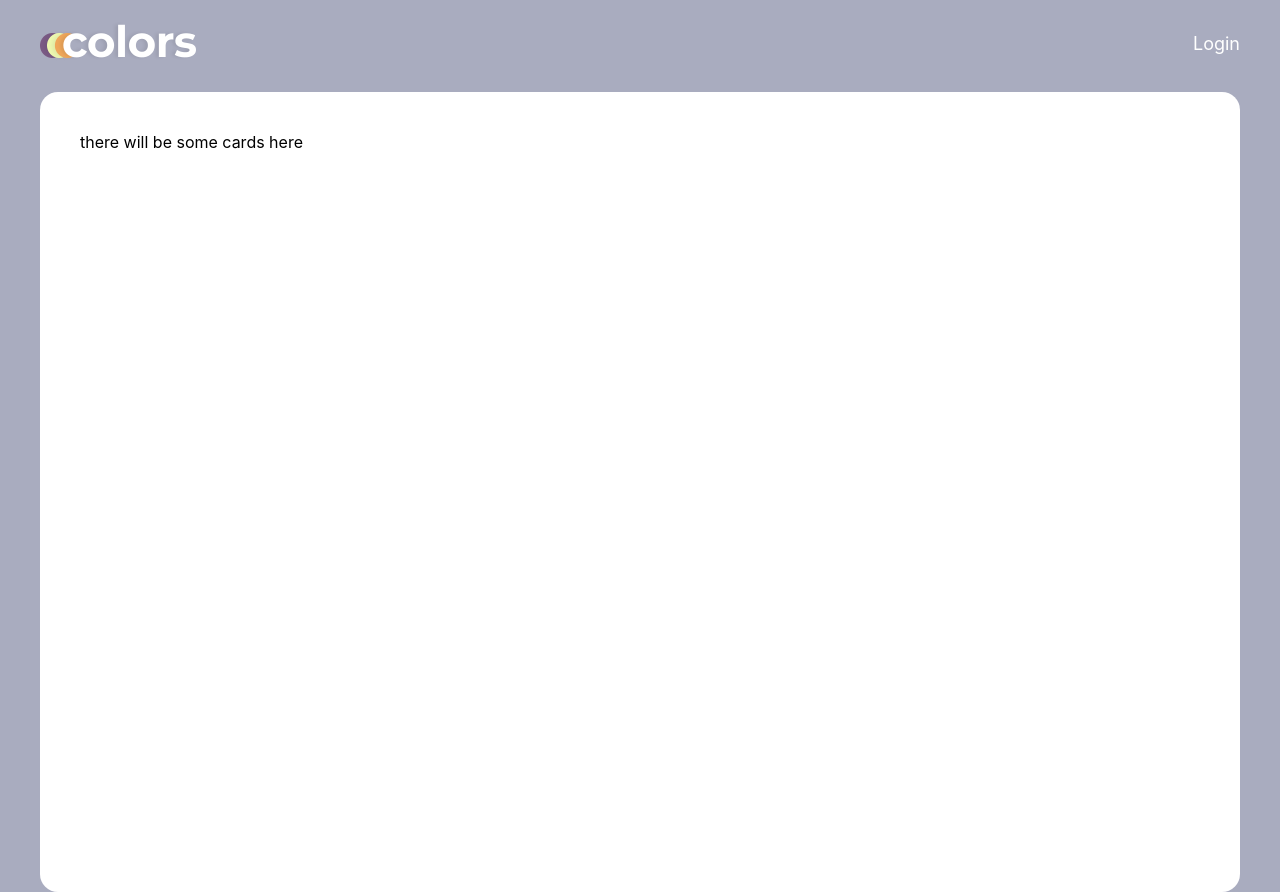
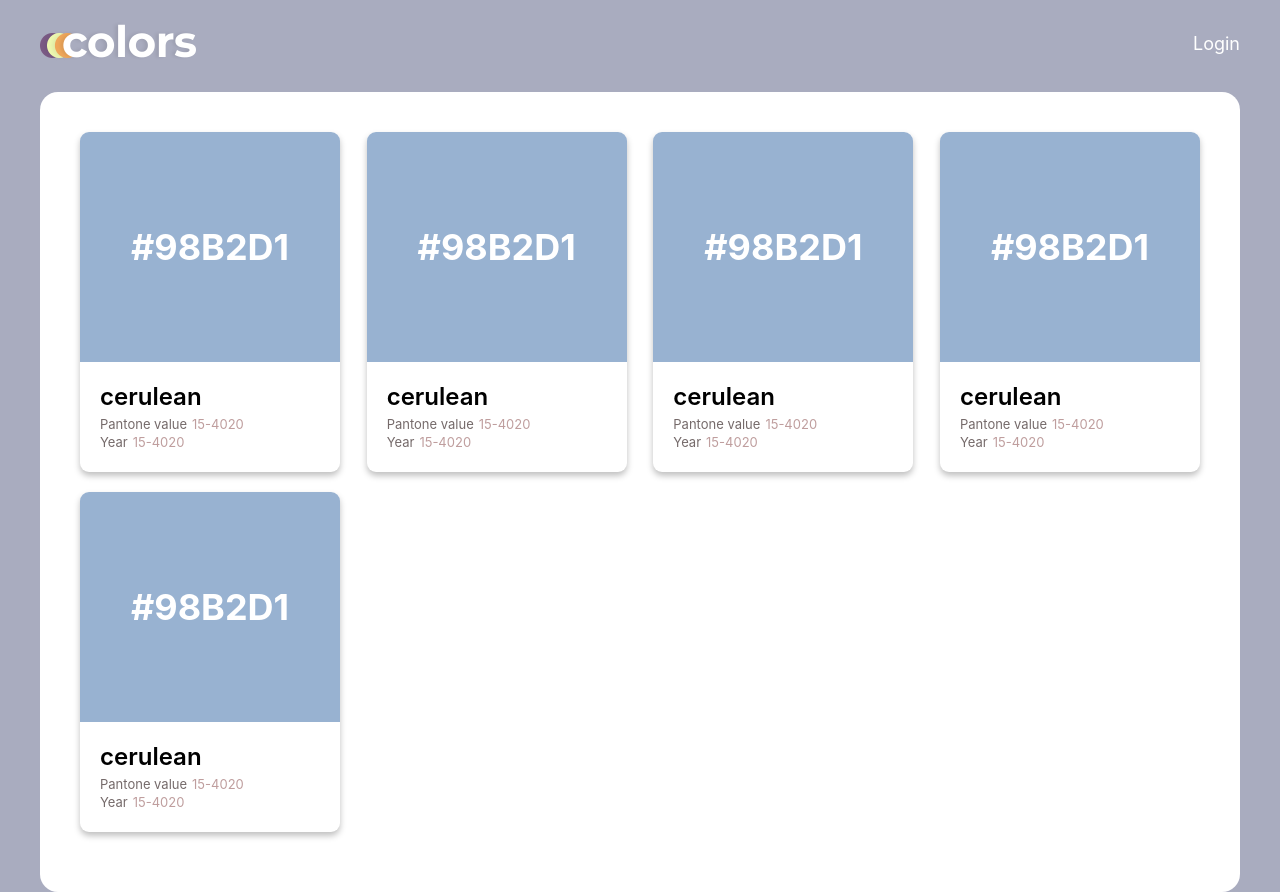
Before and after one commit to react-istanbul/colorsApp, a React (Create React App) app: page / in a window 1280 px wide. Built offline with nearby package versions, Linux system fonts and the light colour scheme.

Commit message:
added colorCard's

```diff
--- /dev/null
+++ b/src/components/ColorCard/ColorCard.module.css
@@ -0,0 +1,50 @@
+.colorCard {
+  display: flex;
+  flex-direction: column;
+  box-shadow: 0px 3.62642px 6.34624px rgba(0, 0, 0, 0.25);
+  border-radius: 9px;
+  width: 260px;
+  height: 340px;
+}
+
+.preview {
+  display: flex;
+  height: 240px;
+  border-top-left-radius: 9px;
+  border-top-right-radius: 9px;
+  align-items: center;
+  justify-content: center;
+}
+
+.hex {
+  font-weight: bold;
+  font-size: 36px;
+  color: white;
+}
+
+.decription {
+  padding: 20px;
+  box-sizing: border-box;
+}
+
+.info {
+  display: flex;
+  font-size: 13px;
+  margin-bottom: 2px;
+}
+
+.name {
+  font-size: 24px;
+  font-weight: 600;
+  margin-bottom: 5px;
+}
+
+.infoTitle {
+  color: #756A6A;
+  display: inline-block;
+  margin-right: 5px;
+}
+
+.infoValue {
+  color: #BF9E9E;
+}
--- /dev/null
+++ b/src/components/ColorCard/index.js
@@ -0,0 +1,24 @@
+import React from 'react'
+
+import styles from './ColorCard.module.css'
+
+const ColorCard = ({ hex = '#98B2D1' }) => (
+  <div className={styles.colorCard}>
+    <div className={styles.preview} style={{ backgroundColor: hex }}>
+      <span className={styles.hex}>{hex}</span>
+    </div>
+    <div className={styles.decription}>
+      <div className={styles.name}>cerulean</div>
+      <div className={styles.info}>
+        <span className={styles.infoTitle}>Pantone value</span>
+        <span className={styles.infoValue}>15-4020</span>
+      </div>
+      <div className={styles.info}>
+        <span className={styles.infoTitle}>Year</span>
+        <span className={styles.infoValue}>15-4020</span>
+      </div>
+    </div>
+  </div>
+)
+
+export default ColorCard
--- a/src/components/Home/Home.module.css
+++ b/src/components/Home/Home.module.css
@@ -11,5 +11,7 @@
   height: 800px;
   padding: 40px;
   box-sizing: border-box;
+  flex-wrap: wrap;
+  justify-content: space-between;
   /* TODO: remove this ☠️ */
 }
--- a/src/components/Home/index.js
+++ b/src/components/Home/index.js
@@ -3,6 +3,7 @@ import { useSelector } from 'react-redux'
 import { Redirect } from 'react-router-dom'
 
 import { selectIsUserLoggedIn } from '../../redux/accessors'
+import ColorCard from '../ColorCard'
 import Header from '../Header'
 import styles from './Home.module.css'
 
@@ -12,7 +13,13 @@ const Home = () => {
   return (
     <div className={styles.home}>
       <Header />
-      <div className={styles.cardsHolder}>there will be some cards here</div>
+      <div className={styles.cardsHolder}>
+        <ColorCard />
+        <ColorCard />
+        <ColorCard />
+        <ColorCard />
+        <ColorCard />
+      </div>
     </div>
   )
 }
```
